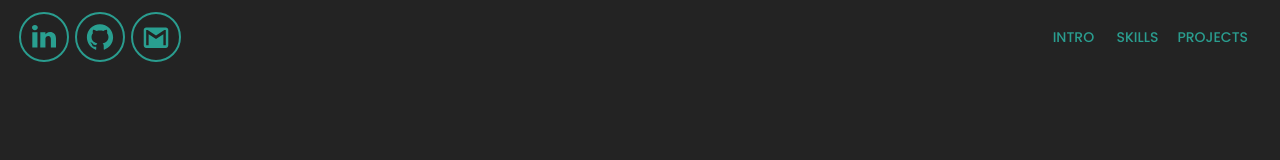
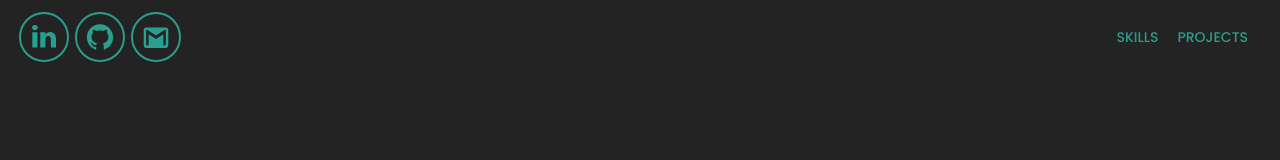
Before and after one commit to rfmcmillan/portfolio, a React app: page / in a window 1280 px wide. Shown: the top 160 px of the page. Built offline with nearby package versions, Linux system fonts and the light colour scheme.

Commit message:
removed title attribute from section

```diff
--- a/client/components/Intro.js
+++ b/client/components/Intro.js
@@ -38,7 +38,7 @@ const Intro = () => {
   const { ref } = useInView({ threshold: 0 });
 
   return (
-    <section className="section" id="intro" title="Intro">
+    <section className="section" id="intro">
       <div ref={ref} className={classes.root}>
         <InView
           as="div"
--- a/client/components/Projects/ProjectCard/index.js
+++ b/client/components/Projects/ProjectCard/index.js
@@ -1,41 +1,33 @@
-import React, { useState, useEffect } from 'react';
-import {
-  Box,
-  Button,
-  Grid,
-  Paper,
-  Tooltip,
-  Typography,
-} from '@material-ui/core';
-import { makeStyles, useTheme } from '@material-ui/core/styles';
-import SkillItem from '../../Skills/SkillItem';
-import SkillBubble from '../SkillBubble';
+import React from "react";
+import { Box, Button, Grid, Paper, Typography } from "@material-ui/core";
+import { makeStyles, useTheme } from "@material-ui/core/styles";
+import PropTypes from "prop-types";
+import SkillBubble from "../SkillBubble";
 
 const ProjectCard = ({ project }) => {
   const theme = useTheme();
-  const [showSkills, setShowSkills] = useState(false);
   const useStyles = makeStyles({
     button: {
       borderRadius: 30,
       color: theme.palette.text.primary,
       margin: 5,
-      width: '90%',
+      width: "90%",
     },
-    contain: { height: '100%' },
+    contain: { height: "100%" },
     description: {
       fontSize: 18,
       minHeight: 120,
-      [theme.breakpoints.down('xs')]: {
+      [theme.breakpoints.down("xs")]: {
         fontSize: 16,
         minHeight: 0,
       },
     },
     image: {
-      width: '100%',
-      borderRadius: '3px 3px 0px 0px',
+      width: "100%",
+      borderRadius: "3px 3px 0px 0px",
       minHeight: 200,
       borderBottom: `1px solid #e8e8e8`,
-      [theme.breakpoints.down('xs')]: {
+      [theme.breakpoints.down("xs")]: {
         minHeight: 0,
       },
     },
@@ -44,20 +36,20 @@ const ProjectCard = ({ project }) => {
       minHeight: 650,
       margin: 15,
       paddingBottom: 15,
-      [theme.breakpoints.down('xs')]: {
-        width: '90vw',
+      [theme.breakpoints.down("xs")]: {
+        width: "90vw",
         margin: 5,
         marginBottom: 15,
         minHeight: 300,
       },
-      [theme.breakpoints.down('sm')]: {
+      [theme.breakpoints.down("sm")]: {
         marginBottom: 15,
       },
     },
     stackTitle: {
       fontSize: 22,
       fontWeight: 500,
-      textAlign: 'center',
+      textAlign: "center",
       marginTop: 15,
     },
     text: { margin: 15 },
@@ -114,7 +106,7 @@ const ProjectCard = ({ project }) => {
                     title={skill.title}
                   />
                 ) : (
-                  ''
+                  ""
                 )
               )}
             </Grid>
@@ -128,7 +120,6 @@ const ProjectCard = ({ project }) => {
                     target="_blank"
                     rel="noopener noreferrer"
                     key={index}
-                    onFocus={() => setFlip(true)}
                   >
                     {button.text}
                   </Button>
@@ -143,3 +134,5 @@ const ProjectCard = ({ project }) => {
 };
 
 export default ProjectCard;
+
+ProjectCard.propTypes = { project: PropTypes.object };
--- a/client/data/projects/index.js
+++ b/client/data/projects/index.js
@@ -1,5 +1,4 @@
 import React from "react";
-import { pomodoroGo, pocketTrade, globalSnacker } from "../../img/projects";
 
 import { ExternalIcon, GithubIcon } from "../../img/icons";
 import {
@@ -8,18 +7,13 @@ import {
   redux,
   express,
   materialUi,
-  chai,
   mocha,
   html,
   css,
   nodejs,
-  git,
-  sequelize,
   webpack,
   jwt,
-  heroku,
   chrome,
-  alpaca,
   apexCharts,
   googleMaps,
 } from "../../img/logos";
--- a/package.json
+++ b/package.json
@@ -30,6 +30,7 @@
     "jsonwebtoken": "^8.5.1",
     "morgan": "^1.9.1",
     "pg": "^8.5.1",
+    "prop-types": "^15.8.1",
     "react-intersection-observer": "^8.32.2",
     "react-scroll": "^1.8.4",
     "sequelize": "^6.3.5"
```
